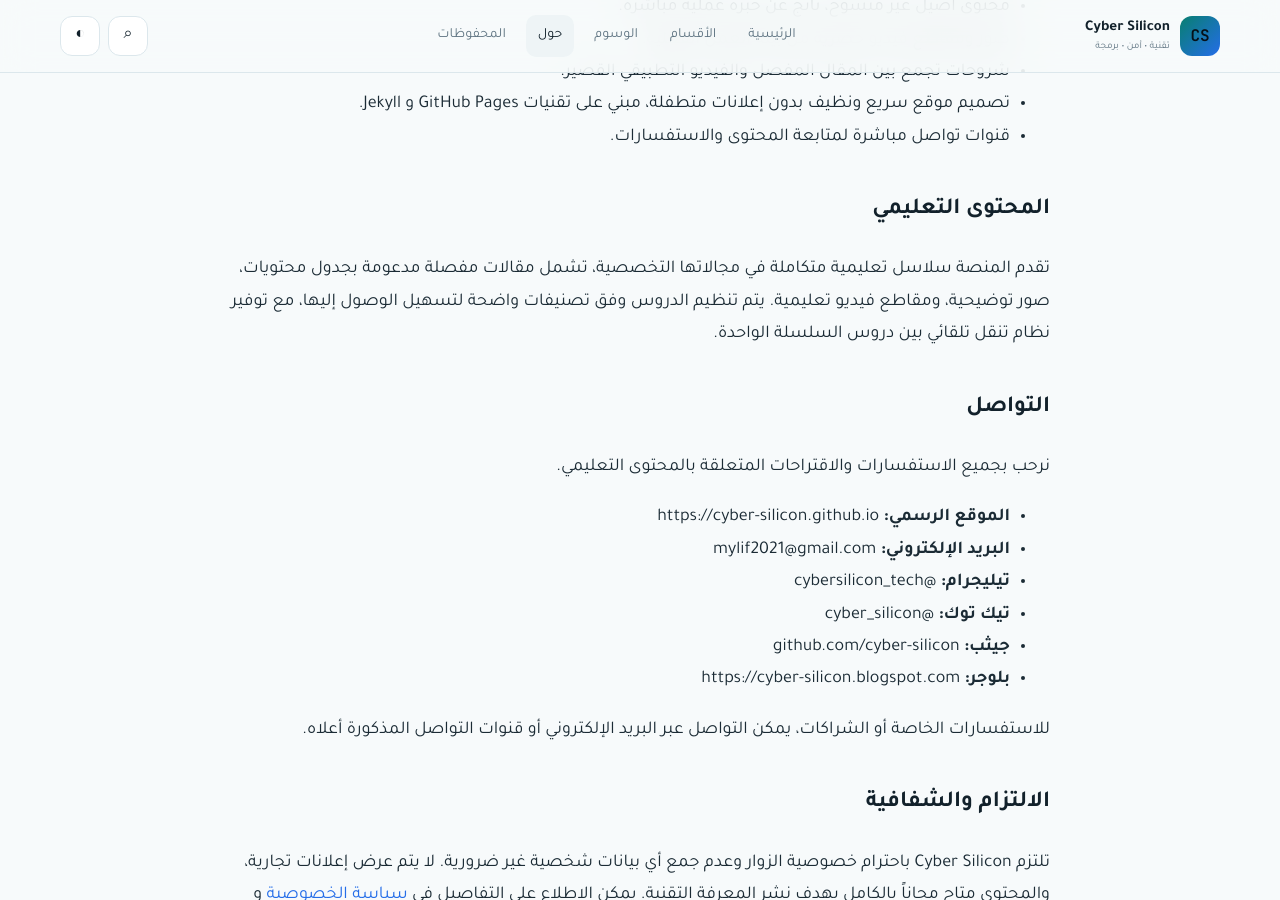
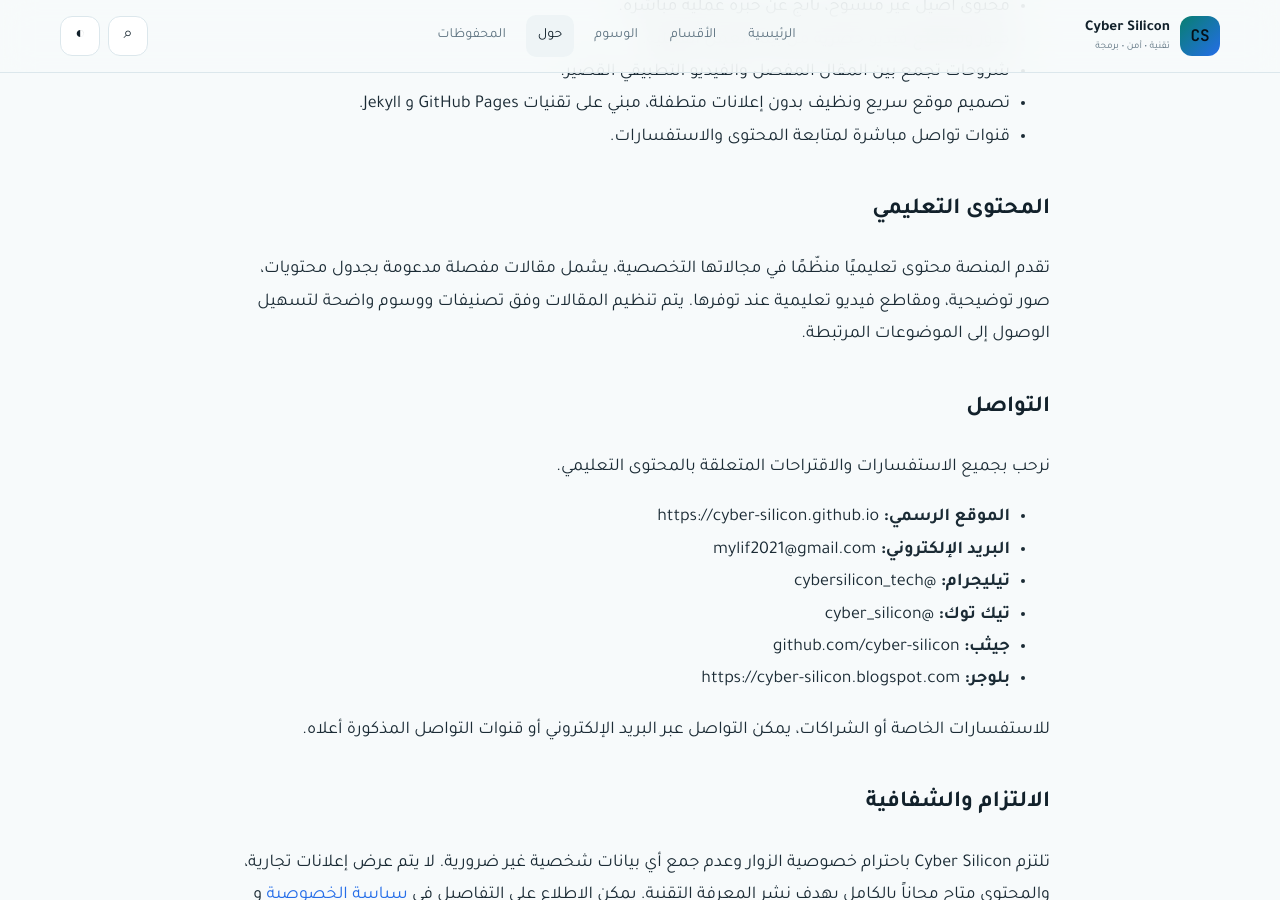
Before and after one commit to cyber-silicon/cyber-silicon.github.io, a Jekyll site: the page built from _pages/about.md, in a window 1280 px wide and 900 px high, scrolled down 1646 px. Built offline with Jekyll 4.4.1, drawn with Linux system fonts in a browser that asks for light colours.

Commit message:
docs: align about page with current site features

```diff
--- a/_pages/about.md
+++ b/_pages/about.md
@@ -50,7 +50,7 @@ Cyber Silicon هي منصة تقنية عربية متخصصة في مجالات
 
 ### المحتوى التعليمي
 
-تقدم المنصة سلاسل تعليمية متكاملة في مجالاتها التخصصية، تشمل مقالات مفصلة مدعومة بجدول محتويات، صور توضيحية، ومقاطع فيديو تعليمية. يتم تنظيم الدروس وفق تصنيفات واضحة لتسهيل الوصول إليها، مع توفير نظام تنقل تلقائي بين دروس السلسلة الواحدة.
+تقدم المنصة محتوى تعليميًا منظّمًا في مجالاتها التخصصية، يشمل مقالات مفصلة مدعومة بجدول محتويات، صور توضيحية، ومقاطع فيديو تعليمية عند توفرها. يتم تنظيم المقالات وفق تصنيفات ووسوم واضحة لتسهيل الوصول إلى الموضوعات المرتبطة.
 
 ### التواصل
 
```
